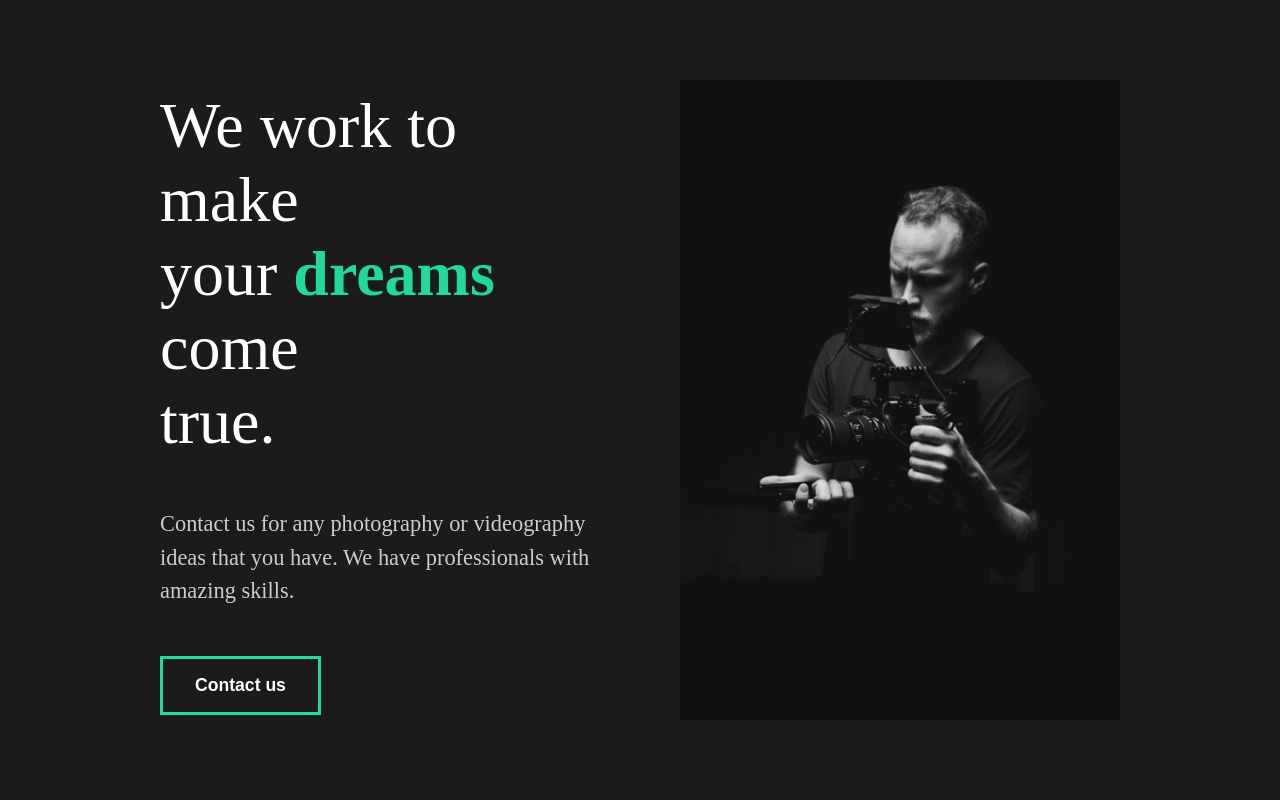
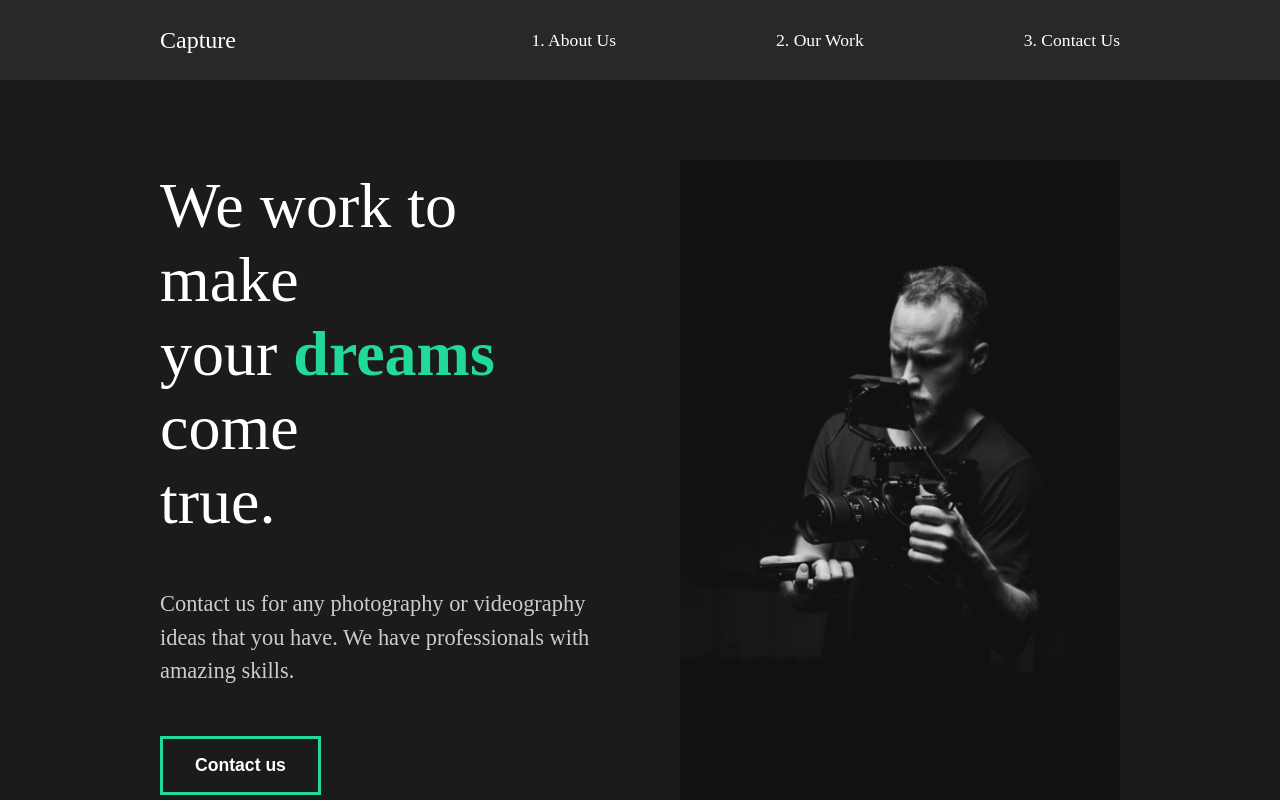
Before and after one commit to maciejrek/react-capture-portfolio, a React (Create React App) app: page / in a window 1280 px wide. Shown: the top 800 px of the page. Built offline with nearby package versions, Linux system fonts and the light colour scheme; the HTML template or start-up script is replaced by a standard one.

Commit message:
Create Nav

```diff
--- a/src/App.js
+++ b/src/App.js
@@ -3,11 +3,13 @@
 import GlobalStyle from "./components/GlobalStyle";
 //Import Pages
 import AboutUs from "./pages/AboutUs";
+import Nav from "./components/Nav";
 
 function App() {
   return (
     <div className="App">
       <GlobalStyle />
+      <Nav />
       <AboutUs />
     </div>
   );
--- /dev/null
+++ b/src/components/Nav.js
@@ -0,0 +1,55 @@
+import React from "react";
+import styled from "styled-components";
+
+const Nav = () => {
+  return (
+    <StyledNav>
+      <h1>
+        <a id="logo" href="#">
+          Capture
+        </a>
+      </h1>
+      <ul>
+        <li>
+          <a href="#">1. About Us</a>
+        </li>
+        <li>
+          <a href="#">2. Our Work</a>
+        </li>
+        <li>
+          <a href="#">3. Contact Us</a>
+        </li>
+      </ul>
+    </StyledNav>
+  );
+};
+
+const StyledNav = styled.nav`
+  min-height: 10vh;
+  display: flex;
+  margin: auto;
+  justify-content: space-between;
+  align-items: center;
+  padding: 1rem 10rem;
+  background: #282828;
+  a {
+    color: white;
+    text-decoration: none;
+  }
+  ul {
+    display: flex;
+    list-style: none;
+  }
+  #logo {
+    font-size: 1.5rem;
+    font-family: "Lobster", cursive;
+    font-weight: lighter;
+  }
+
+  li {
+    padding-left: 10rem;
+    position: relative;
+  }
+`;
+
+export default Nav;
```
